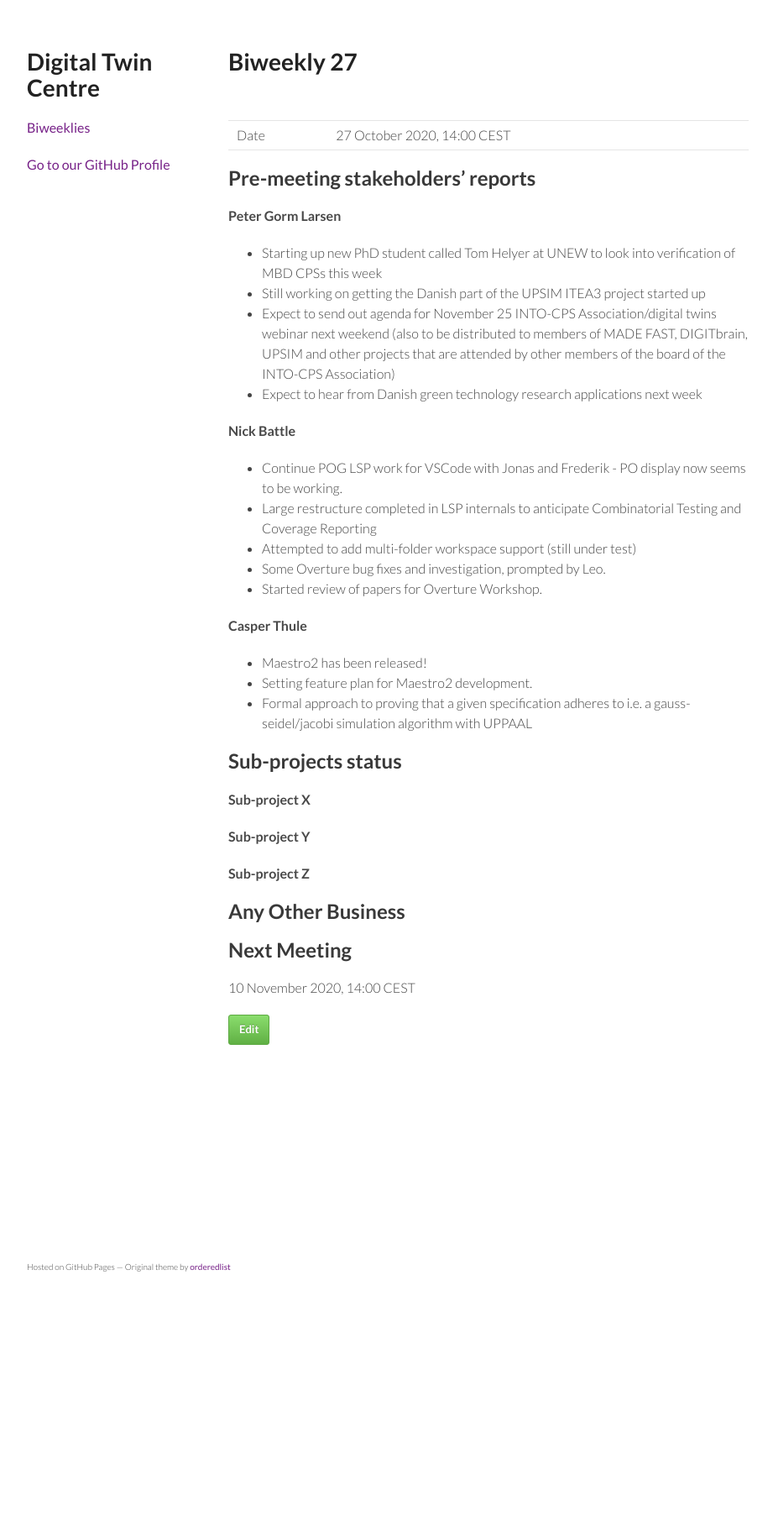
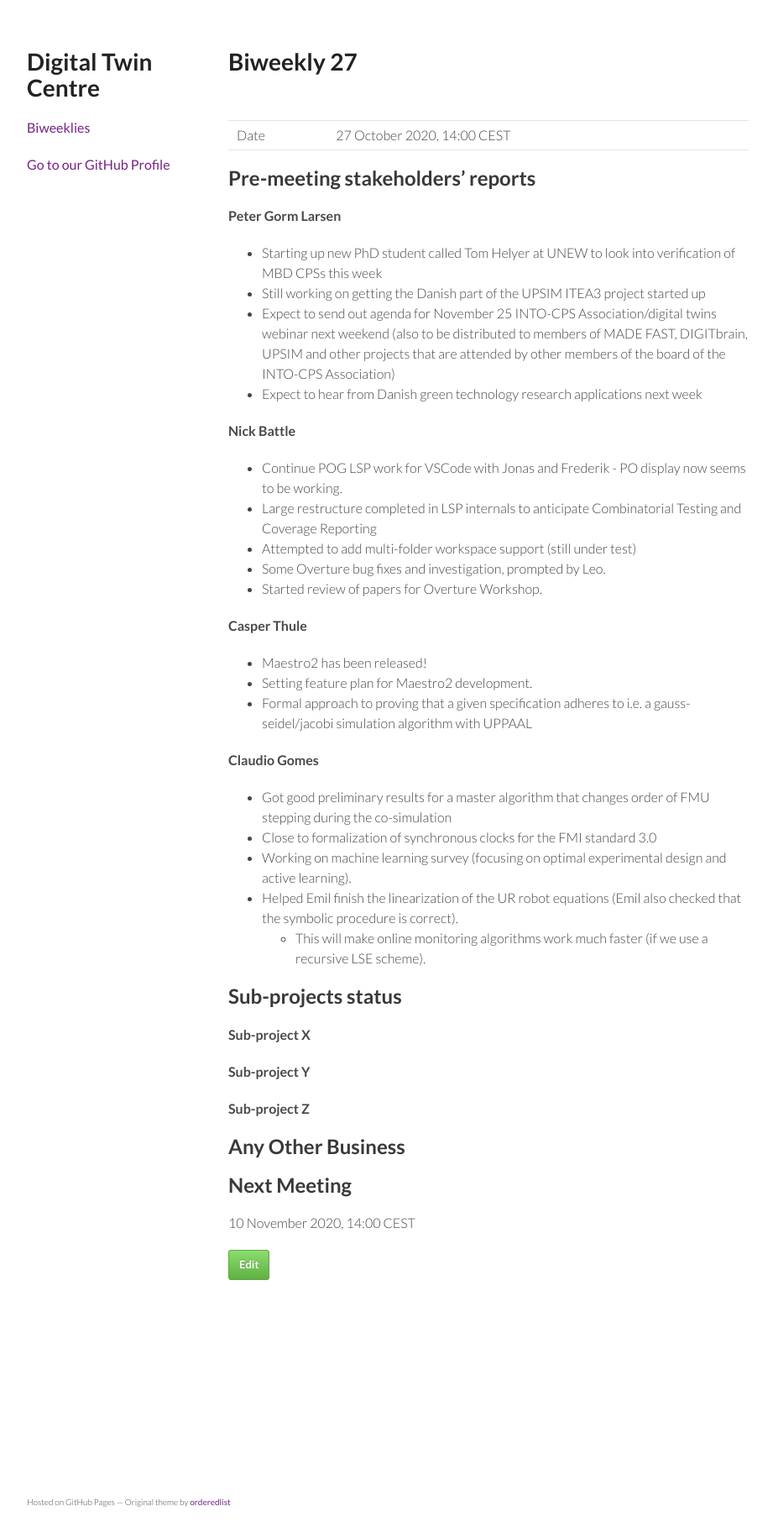
Before and after one commit to digitaltwincentre/digitaltwincentre.github.io, a Jekyll site: the page built from _biweeklies/Biweekly-27.md, in a window 1280 px wide. Shown: the whole page at 84% size, without its empty margins (178-1099 px from the left). Built offline with Jekyll 4.4.1, drawn with Linux system fonts in a browser that asks for light colours; nearby versions of some CDN libraries; before the commit the page ends 1538 px from its top, so only the background shows below that.

Commit message:
Update Biweekly-27.md

```diff
--- a/_biweeklies/Biweekly-27.md
+++ b/_biweeklies/Biweekly-27.md
@@ -38,6 +38,13 @@ date: 27 October 2020, 1400 CEST
 * Setting feature plan for Maestro2 development.
 * Formal approach to proving that a given specification adheres to i.e. a gauss-seidel/jacobi simulation algorithm with UPPAAL
 
+#### Claudio Gomes
+* Got good preliminary results for a master algorithm that changes order of FMU stepping during the co-simulation
+* Close to formalization of synchronous clocks for the FMI standard 3.0
+* Working on machine learning survey (focusing on optimal experimental design and active learning).
+* Helped Emil finish the linearization of the UR robot equations (Emil also checked that the symbolic procedure is correct).
+  * This will make online monitoring algorithms work much faster (if we use a recursive LSE scheme).
+
 
 ## Sub-projects status
 
```
